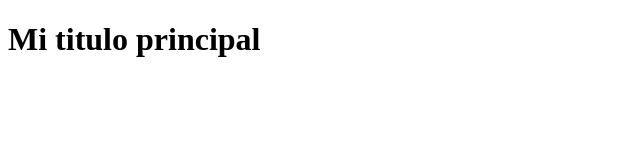
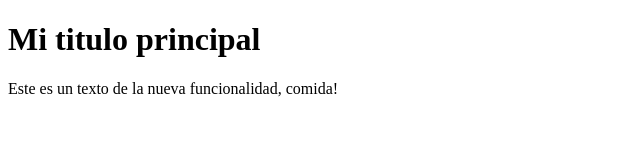
Before and after one commit to ShopyK4/trabajo-git-apo2-1, a plain HTML site: page index.html in a window 1280 px wide. Shown: the whole page, without its empty margins (0-640 px from the left). Drawn offline with Linux system fonts and the light colour scheme.

Commit message:
feature<index.html>: Update landing new paragraph

```diff
--- a/index.html
+++ b/index.html
@@ -7,5 +7,6 @@
 </head>
 <body>
     <h1>Mi titulo principal</h1>
+    <p>Este es un texto de la nueva funcionalidad, comida!</p>
 </body>
 </html>
```
